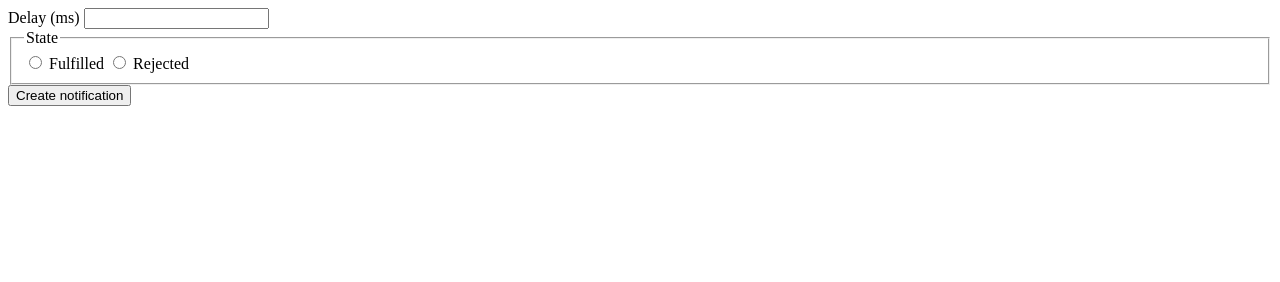
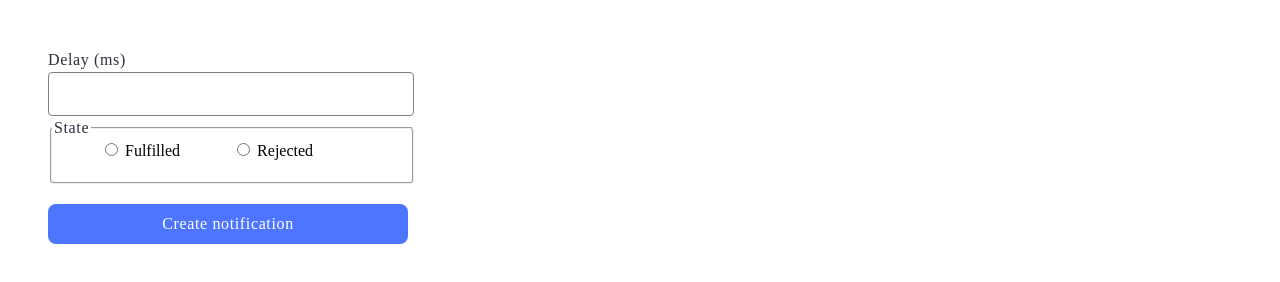
Before and after one commit to MariiaHurieva13/goit-js-hw-10, a plain HTML site: page 2-snackbar.html in a window 1280 px wide. Drawn offline with Linux system fonts and the light colour scheme.

Commit message:
Deploying to gh-pages from @ MariiaHurieva13/goit-js-hw-10@65989da2d9f9b44ada6f20419ee842d05d076748 🚀

```diff
--- a/2-snackbar.html
+++ b/2-snackbar.html
@@ -2,45 +2,44 @@
 <html lang="en">
   <head>
     <meta charset="UTF-8" />
-    <meta http-equiv="X-UA-Compatible" content="IE=edge" />
+    <link rel="icon" type="image/svg+xml" href="/favicon.svg" />
     <meta name="viewport" content="width=device-width, initial-scale=1.0" />
-    <title>Snackbar</title>
-    <link rel="preconnect" href="https://fonts.googleapis.com" />
-    <link rel="preconnect" href="https://fonts.gstatic.com" crossorigin />
-    <link
-      href="https://fonts.googleapis.com/css2?family=Karla:wght@200..800&family=Montserrat:ital,wght@0,100..900;1,100..900&family=Roboto&display=swap"
-      rel="stylesheet"
-    />
-    <link rel="stylesheet" href="./css/2-snackbar.css" />
+    <title>goit-js-hw-10</title>
     <script type="module" crossorigin src="/goit-js-hw-10/2-snackbar.js"></script>
     <link rel="modulepreload" crossorigin href="/goit-js-hw-10/assets/modulepreload-polyfill-B5Qt9EMX.js">
     <link rel="modulepreload" crossorigin href="/goit-js-hw-10/assets/vendor-A92OCY9B.js">
     <link rel="stylesheet" crossorigin href="/goit-js-hw-10/assets/vendor-CUZofXIC.css">
+    <link rel="stylesheet" crossorigin href="/goit-js-hw-10/assets/styles-BRIGcDWm.css">
   </head>
   <body>
+
     <main>
-      <div class="container">
+
       <form class="form">
-          <label class="delay-label">
+        <label class="firstfield">
           Delay (ms)
           <input type="number" name="delay" required />
         </label>
 
         <fieldset>
           <legend>State</legend>
-            <label class="radio-label">
+          <label class="radio">
             <input type="radio" name="state" value="fulfilled" required />
             Fulfilled
           </label>
-            <label class="radio-label">
+          <label class="radio">
             <input type="radio" name="state" value="rejected" required />
             Rejected
           </label>
         </fieldset>
 
-          <button type="submit">Create notification</button>
+        <button class="createbtn" type="submit">Create notification</button>
       </form>
-      </div>
+
+
+
     </main>
+
+
   </body>
 </html>
--- a/2-snackbar.js
+++ b/2-snackbar.js
@@ -1,2 +1,2 @@
-import"./assets/modulepreload-polyfill-B5Qt9EMX.js";import{i as r}from"./assets/vendor-A92OCY9B.js";const l=document.querySelector(".form");l.addEventListener("submit",t=>{t.preventDefault();const o=t.target,s=Number(o.elements.delay.value),a=o.elements.state.value;new Promise((e,m)=>{setTimeout(()=>{a==="fulfilled"?e(s):m(s)},s)}).then(e=>{r.show({backgroundColor:"rgba(89, 161, 13, 1)",messageColor:"rgba(255, 255, 255, 1)",close:"false",position:"topRight",message:`✅ Fulfilled promise in ${e}ms`})}).catch(e=>{r.show({backgroundColor:"rgba(239, 64, 64, 1)",messageColor:"rgba(255, 255, 255, 1)",close:"false",position:"topRight",message:`❌ Rejected promise in ${e} ms`})}),o.reset()});
+import"./assets/modulepreload-polyfill-B5Qt9EMX.js";/* empty css                      */import{i as r}from"./assets/vendor-A92OCY9B.js";const i=document.querySelector(".form");i.addEventListener("submit",t=>{t.preventDefault();const o=t.target,s=Number(o.elements.delay.value),a=o.elements.state.value;new Promise((e,m)=>{setTimeout(()=>{a==="fulfilled"?e(s):m(s)},s)}).then(e=>{r.show({backgroundColor:"rgba(89, 161, 13, 1)",messageColor:"rgba(255, 255, 255, 1)",close:"false",position:"topRight",message:`✅ Fulfilled promise in ${e}ms`})}).catch(e=>{r.show({backgroundColor:"rgba(239, 64, 64, 1)",messageColor:"rgba(255, 255, 255, 1)",close:"false",position:"topRight",message:`❌ Rejected promise in ${e} ms`})}),o.reset()});
 //# sourceMappingURL=2-snackbar.js.map
```
Also changed, not shown: 1 other file. Lines whose indentation alone changed are shown as unchanged.
